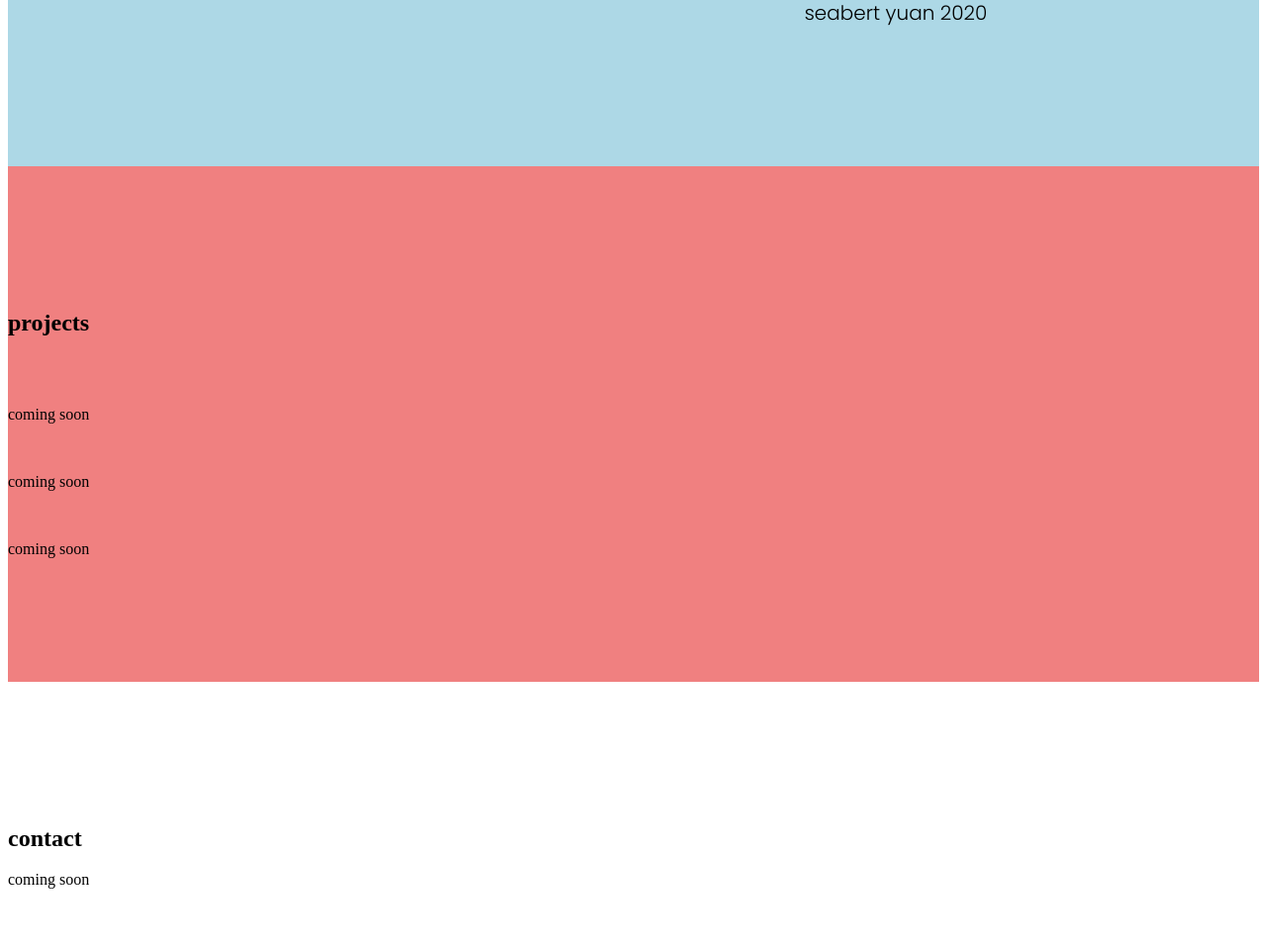
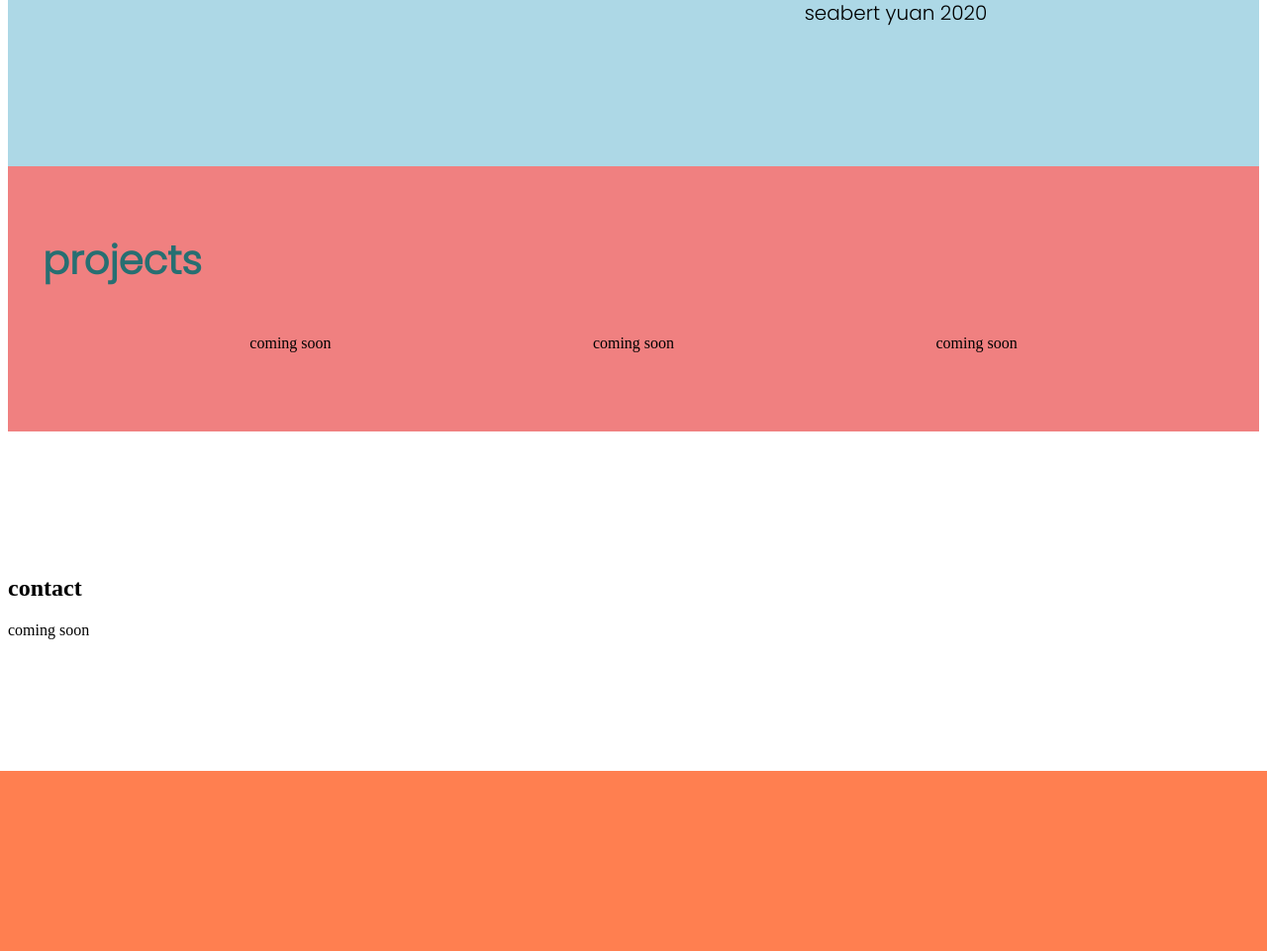
Before and after one commit to SeabertYuan/website, a PHP site: page / in a window 1280 px wide. Shown: the part 1661-2622 px from the top of the page at 99% size. After the commit the page ends 2440 px from the top, so only its background shows below. Run offline with PHP 8.4, Linux system fonts and the light colour scheme.

Commit message:
project done

```diff
--- a/index.html
+++ b/index.html
@@ -63,10 +63,14 @@
     <section id="projectSection" class="pageSections">
         <div class="container">
             <body>
-                <div class="cell">
+                <div id="projectTitle" class="cell">
                     <h2>projects</h2>
                 </div>
-                <div class="specialCell">
+            </body>
+        </div>
+        <div class="container">
+            <div class="specialCell">
+                <body>
                     <div class="cell">
                         coming soon
                     </div>
@@ -76,8 +80,8 @@
                     <div class="cell">
                         coming soon
                     </div>
-                </div>
-            </body>
+                </body>
+            </div>
         </div>
     </section>
     <section id="contactSection" class="pageSections">
--- a/styles/mainStyle.css
+++ b/styles/mainStyle.css
@@ -112,7 +112,32 @@
 
 #projectSection{
     background-color: lightcoral;
+    display: flex;
+    flex-direction: column;
 }
+#projectSection .container{
+    padding: 10px;
+}
+#projectTitle{
+    padding: 5px;
+}
+#projectTitle h2{
+    margin: 0;
+    padding: 0 20px;
+    font-size: 5vh;
+    color: rgb(39, 111, 114);
+    font-family: 'Poppins', sans-serif;
+}
+.specialCell{
+    display: flex;
+    flex-direction: row;
+    flex-wrap: nowrap;
+    justify-content: space-evenly;
+}
+.specialCell .cell{
+    padding: 20px 30px;
+}
+
 @media (max-width:800px){
 
 }
```
Also changed, not shown: scripts/index.js (added).
